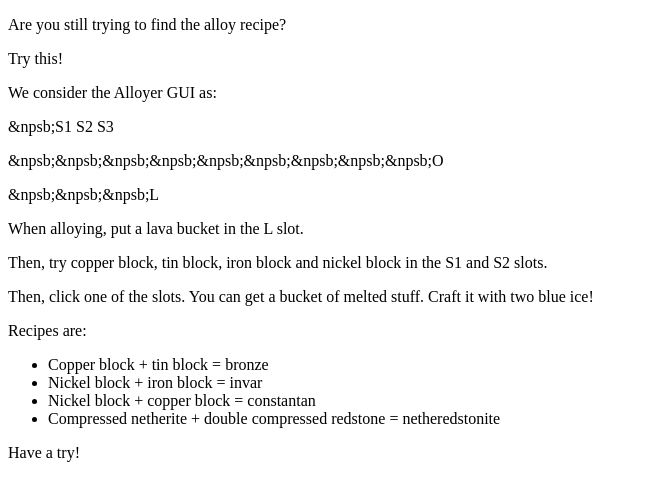
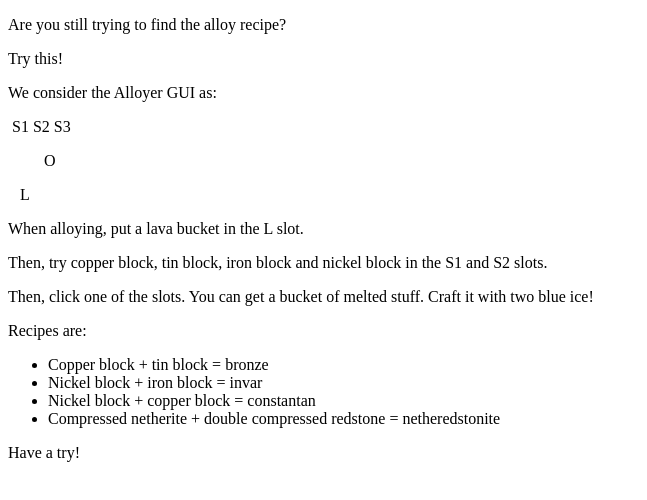
Before and after one commit to xmlsax/xmlsax.github.io, a plain HTML site: page how-to-alloy/index.html in a window 1280 px wide. Shown: the whole page, without its empty margins (0-647 px from the left). Drawn offline with Linux system fonts and the light colour scheme.

Commit message:
Update index.html

```diff
--- a/how-to-alloy/index.html
+++ b/how-to-alloy/index.html
@@ -5,9 +5,9 @@
     <p>Are you still trying to find the alloy recipe?</p>
     <p>Try this!</p>
     <p>We consider the Alloyer GUI as: </p>
-    <p>&npsb;S1 S2 S3</p>
-    <p>&npsb;&npsb;&npsb;&npsb;&npsb;&npsb;&npsb;&npsb;&npsb;O</p>
-    <p>&npsb;&npsb;&npsb;L</p>
+    <p>&nbsp;S1 S2 S3</p>
+    <p>&nbsp;&nbsp;&nbsp;&nbsp;&nbsp;&nbsp;&nbsp;&nbsp;&nbsp;O</p>
+    <p>&nbsp;&nbsp;&nbsp;L</p>
     <p>When alloying, put a lava bucket in the L slot. </p>
     <p>Then, try copper block, tin block, iron block and nickel block in the S1 and S2 slots. </p>
     <p>Then, click one of the slots. You can get a bucket of melted stuff. Craft it with two blue ice! </p>
```
